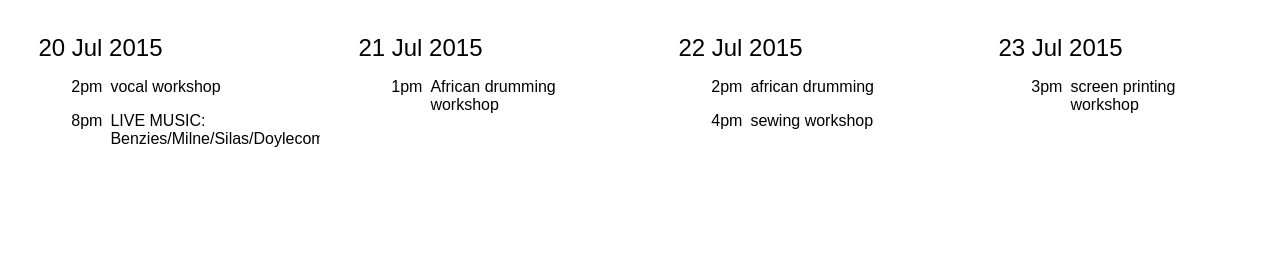
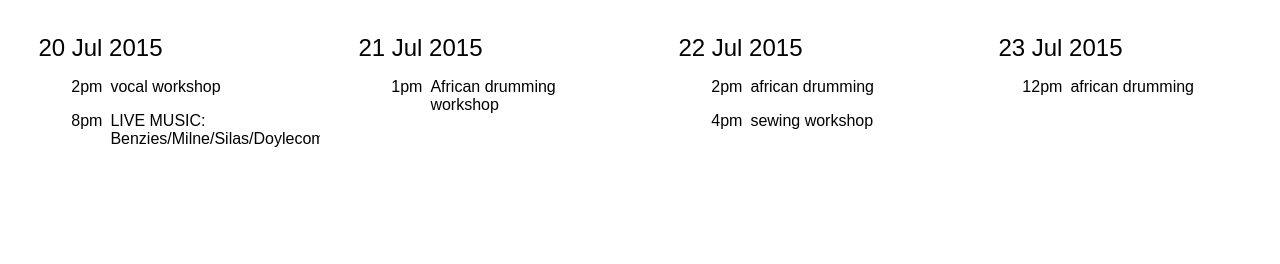
Before and after one commit to itsnevergonnawork/uncommonsense, a Jekyll site: the page built from index.html, in a window 1280 px wide. Shown: the part 895-1159 px from the top of the page. Built offline with Jekyll 4.4.1, drawn with Linux system fonts in a browser that asks for light colours.

Commit message:
Update 2015-07-23-day-4.html

```diff
--- a/_posts/2015-07-23-day-4.html
+++ b/_posts/2015-07-23-day-4.html
@@ -2,9 +2,9 @@
 layout: post
 date: 2015-07-23
 items:
-  - time: 3pm
-    title: screen printing workshop
+  - time: 12pm
+    title: african drumming
 ---
 
-<h3>3pm screen printing workshop</h3>
+<h3>12pm african drumming workshop</h3>
 <p></p>
```
